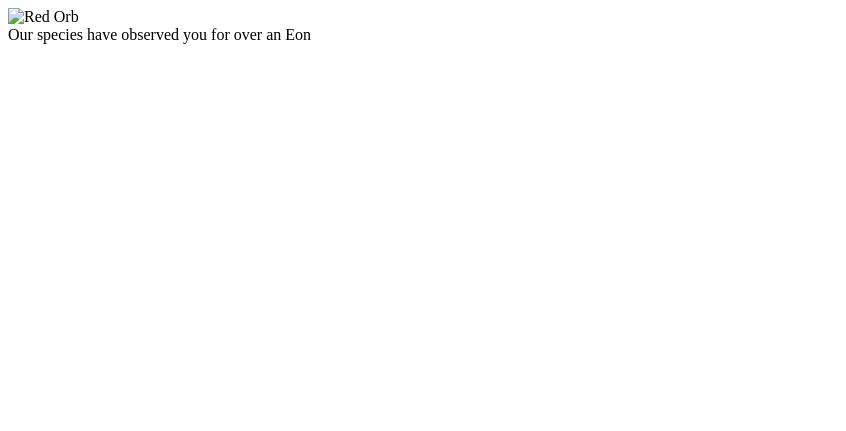
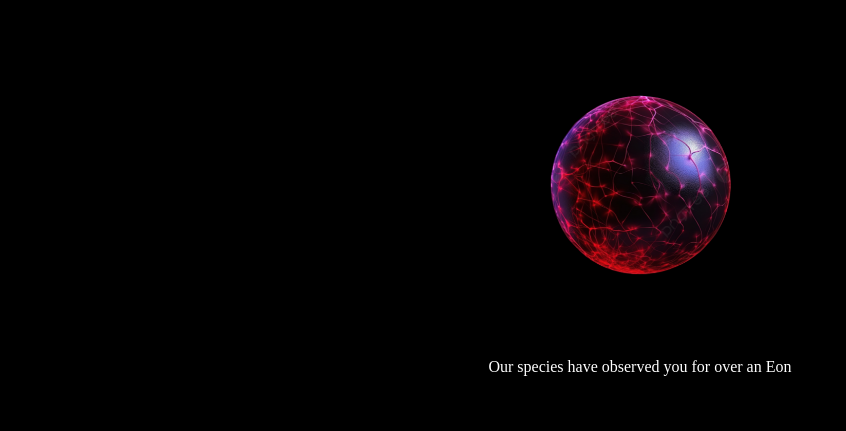
Before and after one commit to bryanj408/Marvin, a plain HTML site: page index.html in a window 1280 px wide. Shown: the whole page, without its empty margins (0-846 px from the left). Drawn offline with Linux system fonts and the light colour scheme.

Commit message:
styling for img
- button changes
- container sizing/centering
- img animation/keyframes

```diff
--- a/styles.css
+++ b/styles.css
@@ -1,14 +1,89 @@
-.buttonOne-class {
-    height: 30px;
-    width: 100px;
+body {
+    background-color: black;
+    color: white;
 }
 
-.buttonTwo-class {
-    height: 30px;
-    width: 100px;
+.img-container {
+        height: 200px;
+        padding: 75px;
+        display: flex;
+        justify-content: center;
+        position: relative;
+        -webkit-animation: breathing 4.5s ease-out;
+        animation: breathing 4.5s ease-out;
+    infinite normal;
+        animation: breathing 4.5s ease-out infinite;
+    normal;
+        -webkit-font-smoothing: antialiased;
 }
 
-.buttonThree-class {
-    height: 30px;
-    width: 100px;
+.container {
+    display: flex;
+    justify-content: center;
+    position: relative;
+    height: 50px;
+    height: 10px;
 }
+
+.answers {
+    margin: auto;
+    padding: 30px;
+    width: 50%;
+    text-align: center;
+}
+
+.button {
+    display: inline-block;
+    text-align: center;
+    margin: 0px 05px;
+    padding: 10px 50px;
+    font-size: 15px;
+}
+
+@-webkit-keyframes breathing {
+    0% {
+      -webkit-transform: scale(0.9);
+      transform: scale(0.9);
+    }
+
+    25% {
+      -webkit-transform: scale(1);
+      transform: scale(1);
+    }
+
+    60% {
+      -webkit-transform: scale(0.9);
+      transform: scale(0.9);
+    }
+
+    100% {
+      -webkit-transform: scale(0.9);
+      transform: scale(0.9);
+    }
+  }
+
+  @keyframes breathing {
+    0% {
+      -webkit-transform: scale(0.9);
+      -ms-transform: scale(0.9);
+      transform: scale(0.9);
+    }
+
+    25% {
+      -webkit-transform: scale(1);
+      -ms-transform: scale(1);
+      transform: scale(1);
+    }
+
+    60% {
+      -webkit-transform: scale(0.9);
+      -ms-transform: scale(0.9);
+      transform: scale(0.9);
+    }
+
+    100% {
+      -webkit-transform: scale(0.9);
+      -ms-transform: scale(0.9);
+      transform: scale(0.9);
+    }
+  }
```
Also changed, not shown: redOrb.png (added).
